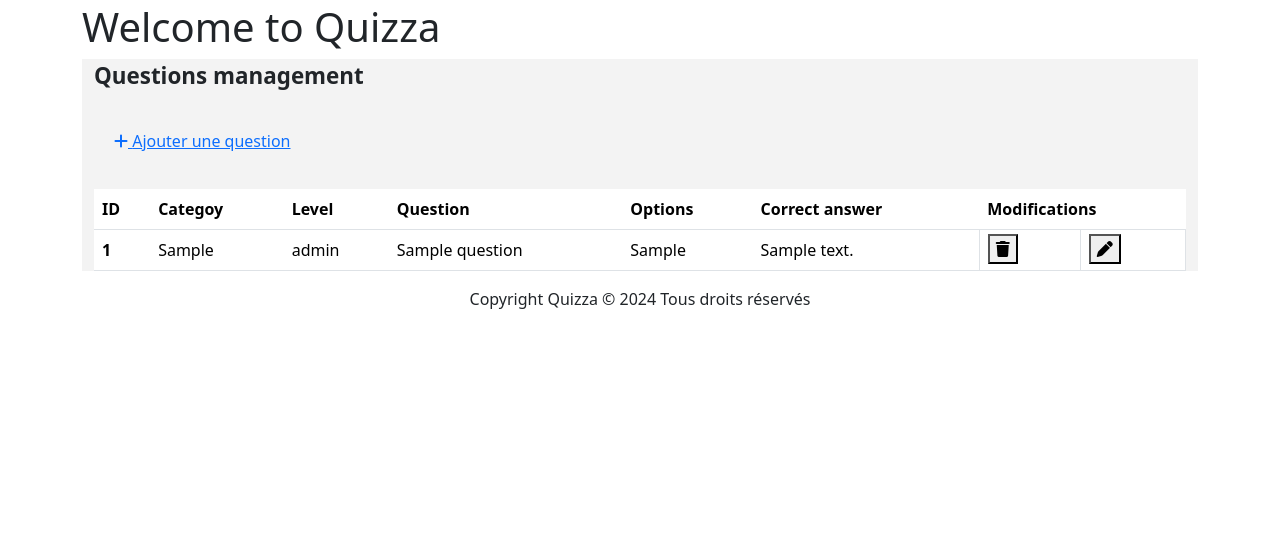
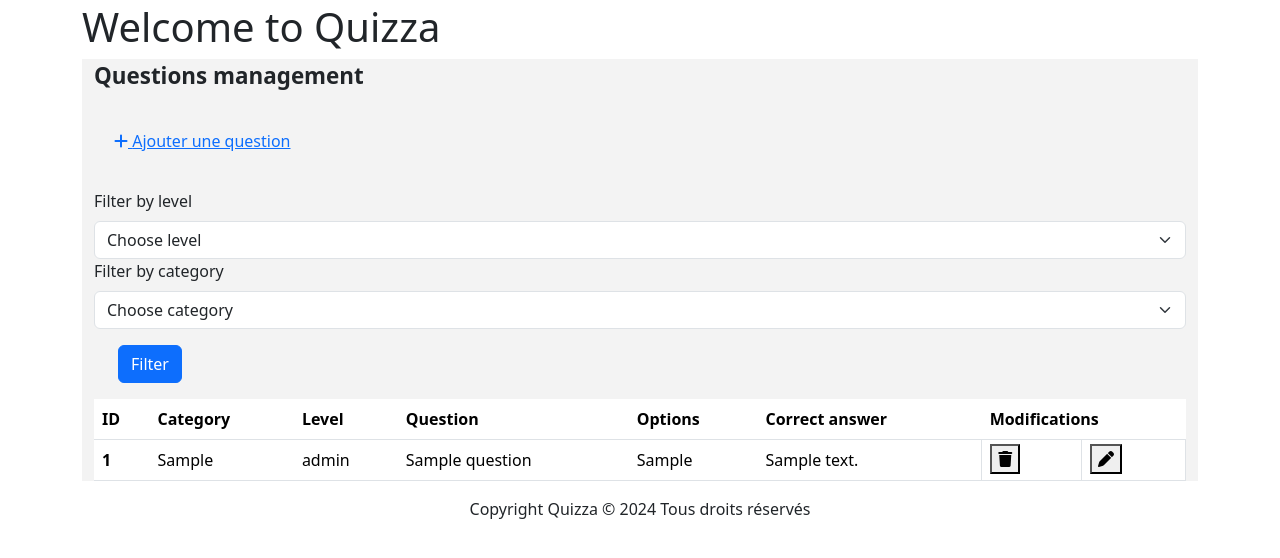
Before and after one commit to nilpa018/quizza, a PHP site: page /questions.php in a window 1280 px wide. Shown: the part 123-681 px from the top of the page. Run offline with PHP 8.4, Linux system fonts and the light colour scheme; tables that the repository leaves empty hold one stand-in row (values such as "Sample post").

Commit message:
Ajout d'un filtre pour l'affichage des questions

```diff
--- a/questions.php
+++ b/questions.php
@@ -1,28 +1,60 @@
 <?php
 require_once 'config.php';
+$filterLevel = isset($_POST['level']) ? $_POST['level'] : '';
+$filterCategory = isset($_POST['category']) ? $_POST['category'] : '';
 
-$sql = "SELECT question_id, question, options, correctAnswer, level, category
-    FROM questions
-    ORDER BY category;
-";
+$sql = "SELECT question_id, question, options, correctAnswer, level, category FROM questions WHERE 1 = 1";
+
+if (!empty($filterLevel)) {
+    $sql .= " AND level = '$filterLevel'";
+}
+
+if (!empty($filterCategory)) {
+    $sql .= " AND category = '$filterCategory'";
+}
 
 $result = $conn->query($sql);
+
+$sql2 = "SELECT level FROM `questions` GROUP BY level;";
+$result2 = $conn->query($sql2);
+
+$sql3 = "SELECT category FROM `questions` GROUP BY category;";
+$result3 = $conn->query($sql3);
+
 ob_start();
 ?>
 <p class="content-title">Questions management</p>
-
 <div class="add-question mb-3">
     <a href="form_add_question.php"><i class="fa-solid fa-plus"></i>
         <p>Ajouter une question</p>
     </a>
-
 </div>
-
+<div class="filtered-questions">
+    <form action="questions.php" method="post">
+        <div class="mb-3">
+            <label for="filterLevel" class="form-label">Filter by level</label>
+            <select class="form-select" id="filterLevel" aria-label="Default select example" name="level">
+                <option value="" selected>Choose level</option>
+                <?php while ($row2 = $result2->fetch_assoc()) : ?>
+                    <option value="<?= $row2['level'] ?>"><?= $row2['level'] ?></option>
+                <?php endwhile; ?>
+            </select>
+            <label for="filterCategory" class="form-label">Filter by category</label>
+            <select class="form-select" id="filterCategory" aria-label="Default select example" name="category">
+                <option value="" selected>Choose category</option>
+                <?php while ($row3 = $result3->fetch_assoc()) : ?>
+                    <option value="<?= $row3['category'] ?>"><?= $row3['category'] ?></option>
+                <?php endwhile; ?>
+            </select>
+            <button type="submit" class="btn btn-primary mx-4 mt-3">Filter</button>
+        </div>
+    </form>
+</div>
 <table class="table">
     <thead>
         <tr>
             <th scope="col">ID</th>
-            <th scope="col">Categoy</th>
+            <th scope="col">Category</th>
             <th scope="col">Level</th>
             <th scope="col">Question</th>
             <th scope="col">Options</th>
```
